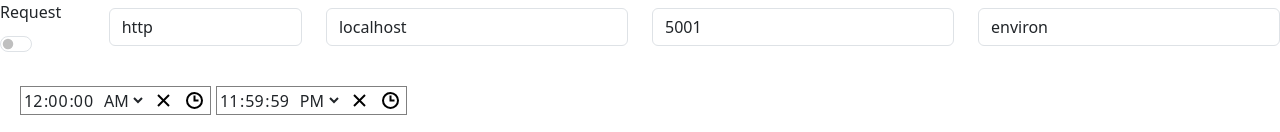
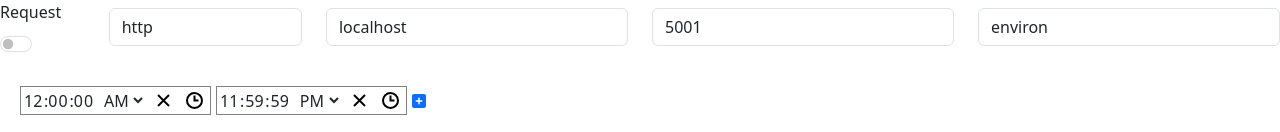
Before and after one commit to v3nd3774/bipartiteGraphNodeMysqlDemo, a React (Create React App) app in the folder react-d3/: page / in a window 1280 px wide. Shown: the part 820-952 px from the top of the page. Built offline with nearby package versions, Linux system fonts and the light colour scheme; no server answers.

Commit message:
fix: 🐛 inline buttons
added css so the buttons are now inline

```diff
--- a/react-d3/src/TimeRange.css
+++ b/react-d3/src/TimeRange.css
@@ -1,5 +1,5 @@
 .time-range-container {
-  display: flex;
+  display: inline-flex;
   flex-direction: row;
   flex-wrap: wrap;
   align-items: flex-start;
--- a/react-d3/src/TimeRanges.css
+++ b/react-d3/src/TimeRanges.css
@@ -0,0 +1,3 @@
+.time-range-close, .time-range-new {
+    display: inline;
+}
```
